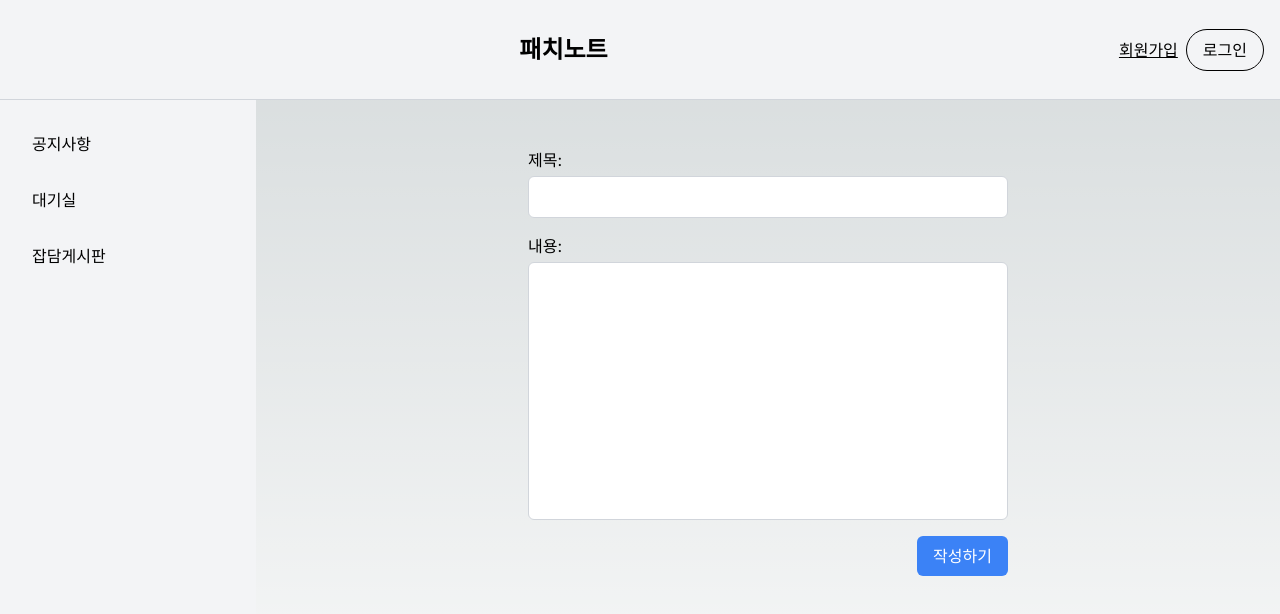
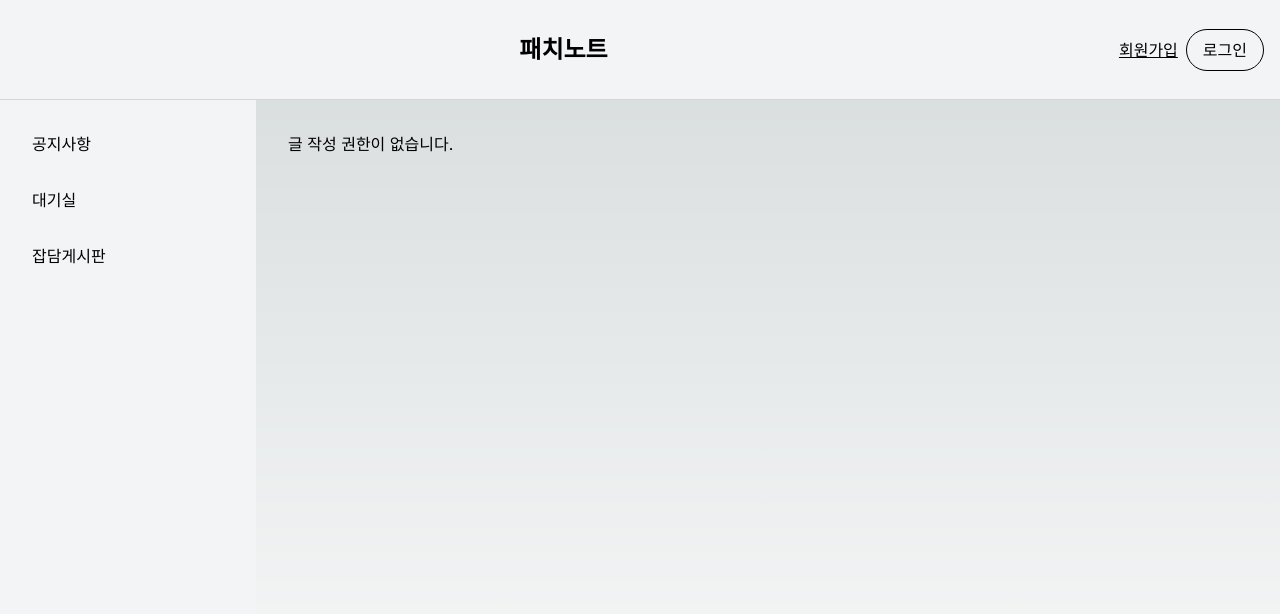
Before and after one commit to KimInteger/fetchNote, a Next.js app: page / in a window 1280 px wide. Shown: the top 614 px of the page. Built offline with nearby package versions, Linux system fonts and the light colour scheme.

Commit message:
feat | fieldSection.tsx
로그인을 해야만 글쓰기가 보이게 전환

```diff
--- a/src/app/ui/writeField/fieldSection.tsx
+++ b/src/app/ui/writeField/fieldSection.tsx
@@ -1,15 +1,36 @@
 'use client';
 
-import { useState } from 'react';
+import React, { useState, useEffect } from 'react';
+import { jwtDecode, JwtPayload } from 'jwt-decode';
+
+// 사용 시
 
 const WriteFieldSection: React.FC = () => {
   const [title, setTitle] = useState('');
   const [content, setContent] = useState('');
+  const [isAdmin, setIsAdmin] = useState(false);
+
+  interface CustomJwtPayload extends JwtPayload {
+    admin?: boolean;
+  }
+
+  useEffect(() => {
+    // JWT 토큰을 가져와서 admin 상태 확인
+    const token = localStorage.getItem('token');
+
+    if (token) {
+      try {
+        const decoded = jwtDecode<CustomJwtPayload>(token);
+        setIsAdmin(decoded.admin || false);
+      } catch (error) {
+        console.error('Invalid token:', error);
+      }
+    }
+  }, []);
 
   const handleSubmit = async (e: React.FormEvent) => {
     e.preventDefault();
 
-    // JWT 토큰을 localStorage에서 가져옵니다.
     const token = localStorage.getItem('token');
     if (!token) {
       console.error('No token found');
@@ -20,7 +41,7 @@ const WriteFieldSection: React.FC = () => {
       method: 'POST',
       headers: {
         'Content-Type': 'application/json',
-        Authorization: `Bearer ${token}`, // JWT 토큰을 Authorization 헤더에 포함
+        Authorization: `Bearer ${token}`,
       },
       body: JSON.stringify({ title, content }),
     });
@@ -28,6 +49,10 @@ const WriteFieldSection: React.FC = () => {
     const data = await response.json();
     console.log('Post saved:', data);
   };
+
+  if (!isAdmin) {
+    return <p>글 작성 권한이 없습니다.</p>;
+  }
 
   return (
     <div className="w-full max-w-lg mx-auto p-4">
@@ -49,7 +74,7 @@ const WriteFieldSection: React.FC = () => {
             onChange={(e) => setContent(e.target.value)}
             required
             rows={10}
-            className="block w-full mt-1 p-2 border border-gray-300 rounded-md focus:outline-none focus:ring focus:border-blue-300 resize-none" // 'resize-none'로 크기 고정
+            className="block w-full mt-1 p-2 border border-gray-300 rounded-md focus:outline-none focus:ring focus:border-blue-300 resize-none"
           ></textarea>
         </label>
         <div className="flex justify-end">
```
